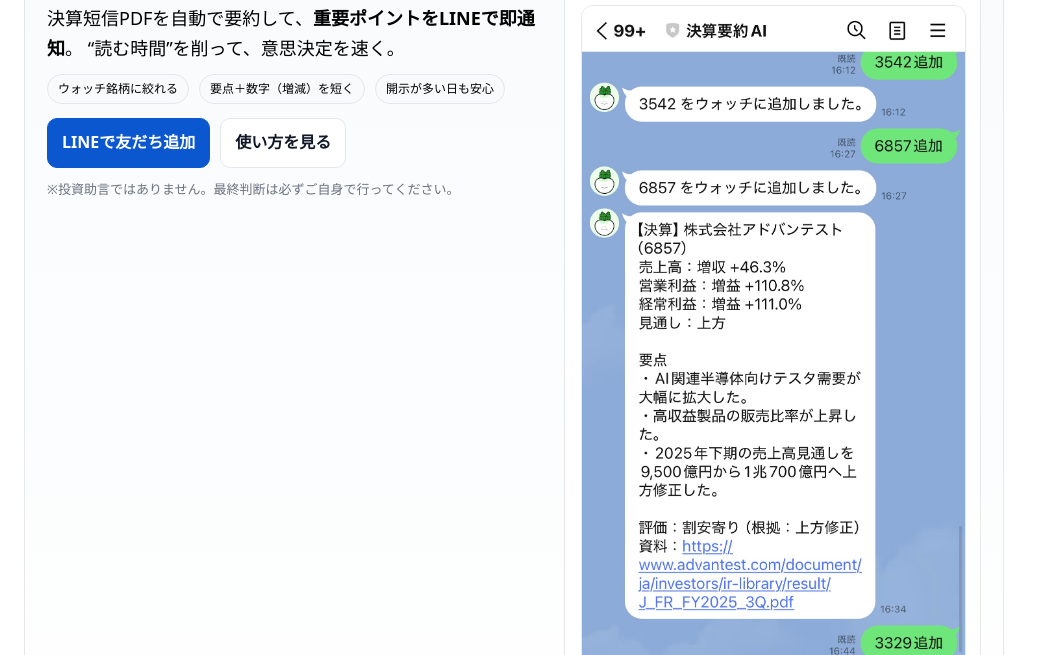
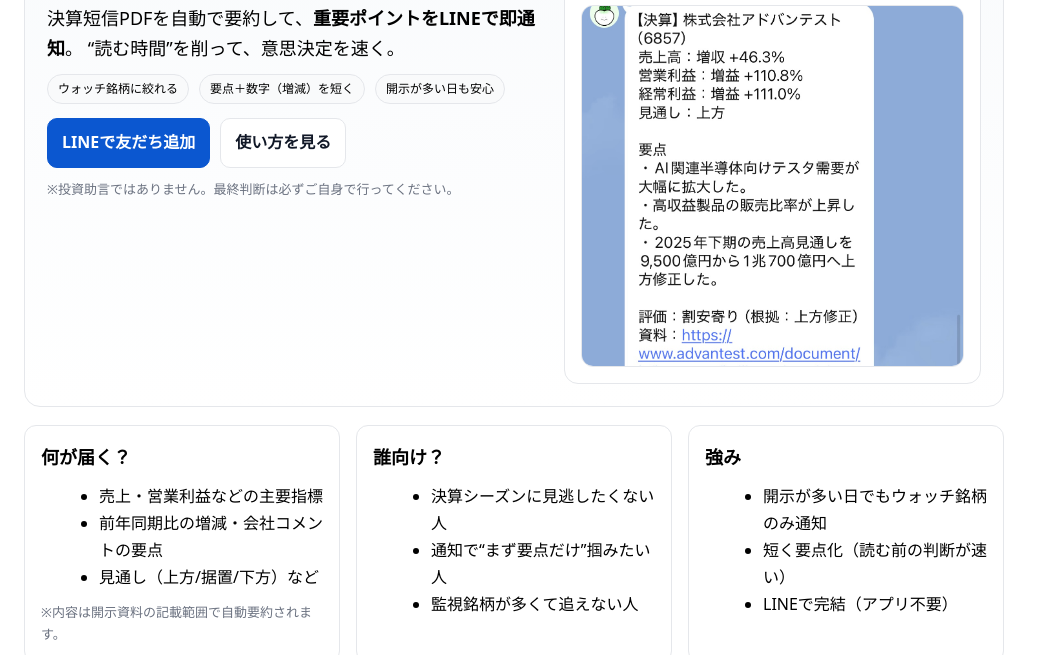
Before and after one commit to 7110-321/kabuyoyakuai, a plain HTML site: page index.html in a window 1280 px wide. Shown: the part 145-800 px from the top of the page, without its empty margins (0-1043 px from the left). Drawn offline with Linux system fonts and the light colour scheme.

Commit message:
Update index.html

```diff
--- a/index.html
+++ b/index.html
@@ -63,9 +63,9 @@
           <div class="muted" style="font-size:13px;">ウォッチ銘柄の開示だけを要約して通知</div>
         </div>
       </div>
-      <div style="margin-top:12px;">
+      <div style="margin-top:12px;border-radius:12px;border:1px solid #e5e7eb;overflow:hidden;max-width:420px;margin-left:auto;margin-right:auto;background:#fff;">
         <img src="./assets/hero.jpeg" alt="サービスイメージ"
-         style="display:block;width:100%;max-width:420px;margin:0 auto;border-radius:12px;border:1px solid #e5e7eb;">
+             style="display:block;width:100%;height:360px;object-fit:cover;">
       </div>
     </div>
   </header>
```
